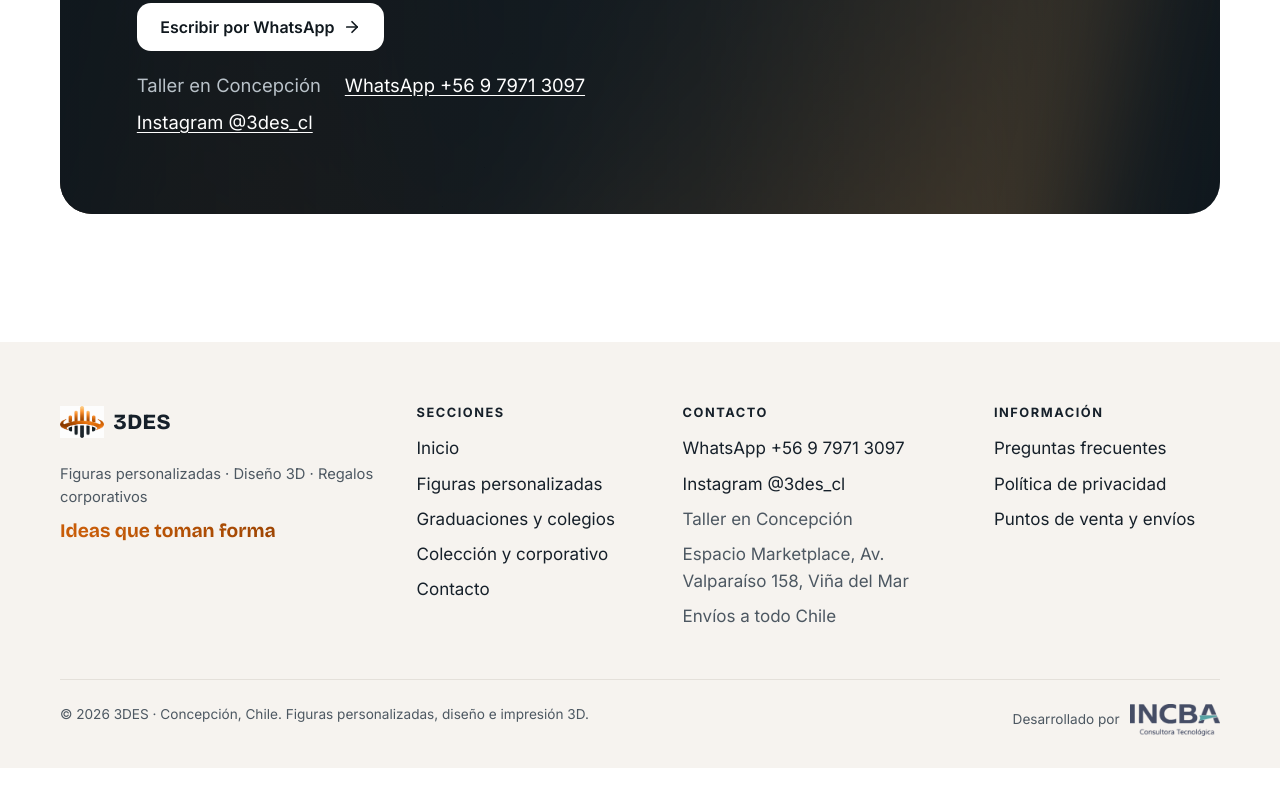
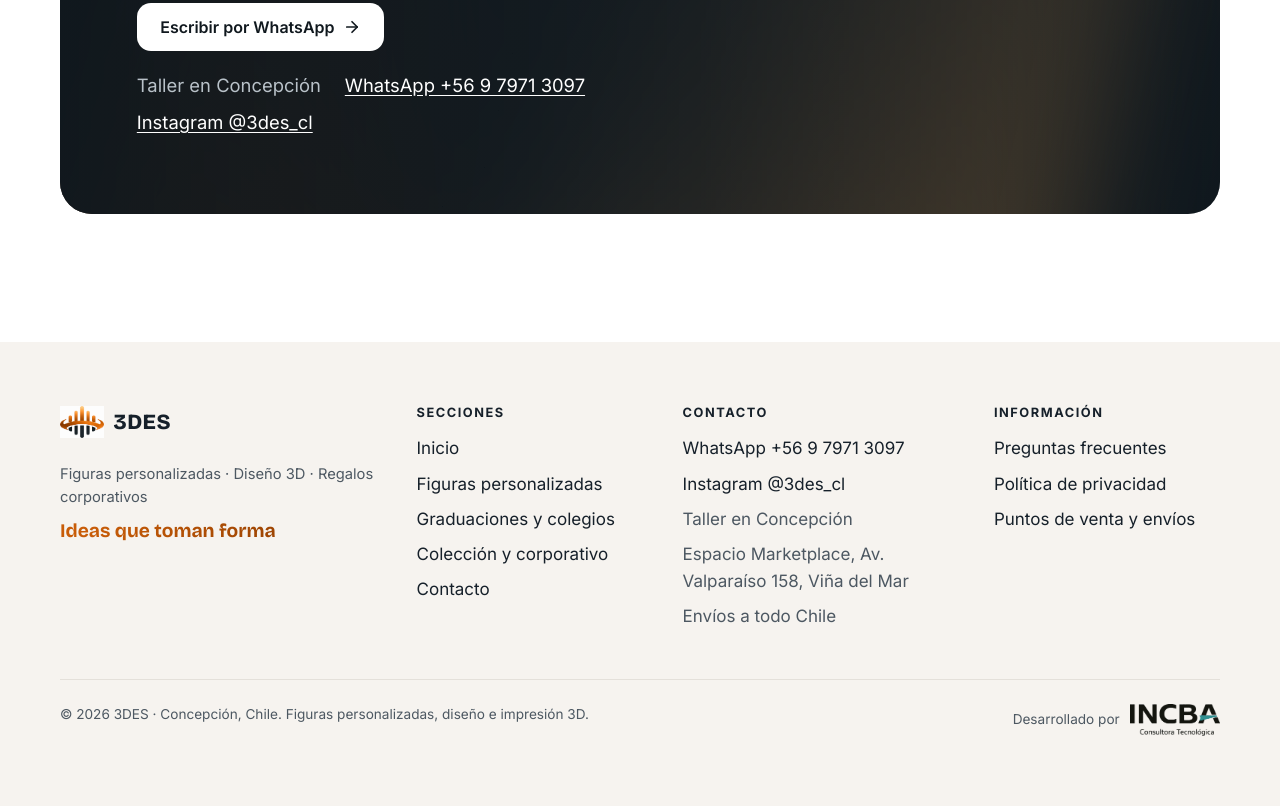
Before and after one commit to 3des-cl/3des-cl.github.io, a plain HTML site: page t/forma/index.html in a window 1280 px wide. Shown: the part 5828-6634 px from the top of the page. Before the commit the page ends 6596 px from the top, so only its background shows below. Drawn offline with nearby package versions, Linux system fonts and the light colour scheme.

Commit message:
Preview del 2026-10-09

```diff
--- a/t/conversacion/tema.css
+++ b/t/conversacion/tema.css
@@ -188,11 +188,12 @@ html.js .aparece { opacity: 0; transform: translateY(14px); transition: opacity
 html.js .aparece.visible { opacity: 1; transform: none; }
 @media (prefers-reduced-motion: reduce) { html.js .aparece { opacity: 1; transform: none; transition: none; } }
 
-/* Crédito de INCBA en el pie: el mismo de Kuyen (logo a la altura de dos líneas, atenuado y entero al pasar). */
+/* Crédito de INCBA en el pie: logo a la altura de dos líneas, con opacidad completa (blanco en pies oscuros, positivo en pies claros). */
 .pie__credito { display: flex; align-items: center; gap: 0.625rem; }
 .pie__credito a { display: inline-flex; border-radius: 0.25rem; }
-.pie__credito-logo { display: block; width: auto; height: 2rem; opacity: 0.8; transition: opacity 300ms; }
-.pie__credito a:hover .pie__credito-logo, .pie__credito a:focus-visible .pie__credito-logo { opacity: 1; }
+.pie__credito-logo { display: block; width: auto; height: 2rem; }
+/* Espacio bajo la última fila del pie: el botón flotante de WhatsApp no tapa el crédito al llegar al final. */
+.pie__legal { padding-bottom: 5.5rem; }
 
 /* ---- Propuesta B · Conversación (cercano) ---- */
 /* Propuesta B · Conversación. Enfoque cercano trasladado a 3DES: la primera
--- a/t/forma/index.html
+++ b/t/forma/index.html
@@ -247,7 +247,7 @@
   </div>
   <div class="contenedor pie__legal">
     <p>© 2026 3DES · Concepción, Chile. Figuras personalizadas, diseño e impresión 3D.</p>
-    <p class="pie__credito">Desarrollado por <a href="https://incba.com.ar" target="_blank" rel="noopener"><img class="pie__credito-logo" src="/img/incba-consultora-oscuro.webp" width="226" height="80" alt="INCBA Consultora Tecnológica" loading="lazy" decoding="async"></a></p>
+    <p class="pie__credito">Desarrollado por <a href="https://incba.com.ar" target="_blank" rel="noopener"><img class="pie__credito-logo" src="/img/incba-consultora-positivo.png" width="226" height="80" alt="INCBA Consultora Tecnológica" loading="lazy" decoding="async"></a></p>
   </div>
 </footer>
 <script src="/sitio.js" defer></script>
--- a/t/forma/tema.css
+++ b/t/forma/tema.css
@@ -188,11 +188,12 @@ html.js .aparece { opacity: 0; transform: translateY(14px); transition: opacity
 html.js .aparece.visible { opacity: 1; transform: none; }
 @media (prefers-reduced-motion: reduce) { html.js .aparece { opacity: 1; transform: none; transition: none; } }
 
-/* Crédito de INCBA en el pie: el mismo de Kuyen (logo a la altura de dos líneas, atenuado y entero al pasar). */
+/* Crédito de INCBA en el pie: logo a la altura de dos líneas, con opacidad completa (blanco en pies oscuros, positivo en pies claros). */
 .pie__credito { display: flex; align-items: center; gap: 0.625rem; }
 .pie__credito a { display: inline-flex; border-radius: 0.25rem; }
-.pie__credito-logo { display: block; width: auto; height: 2rem; opacity: 0.8; transition: opacity 300ms; }
-.pie__credito a:hover .pie__credito-logo, .pie__credito a:focus-visible .pie__credito-logo { opacity: 1; }
+.pie__credito-logo { display: block; width: auto; height: 2rem; }
+/* Espacio bajo la última fila del pie: el botón flotante de WhatsApp no tapa el crédito al llegar al final. */
+.pie__legal { padding-bottom: 5.5rem; }
 
 /* ---- Propuesta A · Forma (aspiracional) ---- */
 /* Propuesta A · Forma. Enfoque aspiracional trasladado a 3DES: energía, el
--- a/t/institucional/tema.css
+++ b/t/institucional/tema.css
@@ -188,11 +188,12 @@ html.js .aparece { opacity: 0; transform: translateY(14px); transition: opacity
 html.js .aparece.visible { opacity: 1; transform: none; }
 @media (prefers-reduced-motion: reduce) { html.js .aparece { opacity: 1; transform: none; transition: none; } }
 
-/* Crédito de INCBA en el pie: el mismo de Kuyen (logo a la altura de dos líneas, atenuado y entero al pasar). */
+/* Crédito de INCBA en el pie: logo a la altura de dos líneas, con opacidad completa (blanco en pies oscuros, positivo en pies claros). */
 .pie__credito { display: flex; align-items: center; gap: 0.625rem; }
 .pie__credito a { display: inline-flex; border-radius: 0.25rem; }
-.pie__credito-logo { display: block; width: auto; height: 2rem; opacity: 0.8; transition: opacity 300ms; }
-.pie__credito a:hover .pie__credito-logo, .pie__credito a:focus-visible .pie__credito-logo { opacity: 1; }
+.pie__credito-logo { display: block; width: auto; height: 2rem; }
+/* Espacio bajo la última fila del pie: el botón flotante de WhatsApp no tapa el crédito al llegar al final. */
+.pie__legal { padding-bottom: 5.5rem; }
 
 /* ---- Propuesta F · Institucional (institucional) ---- */
 /* Propuesta F · Institucional. Enfoque institucional trasladado a 3DES: un
--- a/t/power/tema.css
+++ b/t/power/tema.css
@@ -188,11 +188,12 @@ html.js .aparece { opacity: 0; transform: translateY(14px); transition: opacity
 html.js .aparece.visible { opacity: 1; transform: none; }
 @media (prefers-reduced-motion: reduce) { html.js .aparece { opacity: 1; transform: none; transition: none; } }
 
-/* Crédito de INCBA en el pie: el mismo de Kuyen (logo a la altura de dos líneas, atenuado y entero al pasar). */
+/* Crédito de INCBA en el pie: logo a la altura de dos líneas, con opacidad completa (blanco en pies oscuros, positivo en pies claros). */
 .pie__credito { display: flex; align-items: center; gap: 0.625rem; }
 .pie__credito a { display: inline-flex; border-radius: 0.25rem; }
-.pie__credito-logo { display: block; width: auto; height: 2rem; opacity: 0.8; transition: opacity 300ms; }
-.pie__credito a:hover .pie__credito-logo, .pie__credito a:focus-visible .pie__credito-logo { opacity: 1; }
+.pie__credito-logo { display: block; width: auto; height: 2rem; }
+/* Espacio bajo la última fila del pie: el botón flotante de WhatsApp no tapa el crédito al llegar al final. */
+.pie__legal { padding-bottom: 5.5rem; }
 
 /* ---- Propuesta C · Vitrina (power) ---- */
 /* Propuesta C · Vitrina. Reproduce la vista previa de marketing del estilo power del registro
@@ -449,3 +450,6 @@ p a:not(.boton), li a:not(.boton) { color: var(--color-primary); text-underline-
 }
 .pie__datos a { color: var(--color-subtle); }
 @media (max-width: 640px) { .panel__datos dd { font-size: .95rem; overflow-wrap: anywhere; } }
+
+/* El botón flotante de esta propuesta es más alto: más espacio bajo el crédito de INCBA. */
+.pie__legal { padding-bottom: 6.5rem; }
--- a/t/premium/tema.css
+++ b/t/premium/tema.css
@@ -188,11 +188,12 @@ html.js .aparece { opacity: 0; transform: translateY(14px); transition: opacity
 html.js .aparece.visible { opacity: 1; transform: none; }
 @media (prefers-reduced-motion: reduce) { html.js .aparece { opacity: 1; transform: none; transition: none; } }
 
-/* Crédito de INCBA en el pie: el mismo de Kuyen (logo a la altura de dos líneas, atenuado y entero al pasar). */
+/* Crédito de INCBA en el pie: logo a la altura de dos líneas, con opacidad completa (blanco en pies oscuros, positivo en pies claros). */
 .pie__credito { display: flex; align-items: center; gap: 0.625rem; }
 .pie__credito a { display: inline-flex; border-radius: 0.25rem; }
-.pie__credito-logo { display: block; width: auto; height: 2rem; opacity: 0.8; transition: opacity 300ms; }
-.pie__credito a:hover .pie__credito-logo, .pie__credito a:focus-visible .pie__credito-logo { opacity: 1; }
+.pie__credito-logo { display: block; width: auto; height: 2rem; }
+/* Espacio bajo la última fila del pie: el botón flotante de WhatsApp no tapa el crédito al llegar al final. */
+.pie__legal { padding-bottom: 5.5rem; }
 
 /* ---- Propuesta D · Galería (premium) ---- */
 /* Propuesta D · Galería. Reproduce la vista previa de marketing del estilo premium del registro
--- a/t/terracotta/tema.css
+++ b/t/terracotta/tema.css
@@ -188,11 +188,12 @@ html.js .aparece { opacity: 0; transform: translateY(14px); transition: opacity
 html.js .aparece.visible { opacity: 1; transform: none; }
 @media (prefers-reduced-motion: reduce) { html.js .aparece { opacity: 1; transform: none; transition: none; } }
 
-/* Crédito de INCBA en el pie: el mismo de Kuyen (logo a la altura de dos líneas, atenuado y entero al pasar). */
+/* Crédito de INCBA en el pie: logo a la altura de dos líneas, con opacidad completa (blanco en pies oscuros, positivo en pies claros). */
 .pie__credito { display: flex; align-items: center; gap: 0.625rem; }
 .pie__credito a { display: inline-flex; border-radius: 0.25rem; }
-.pie__credito-logo { display: block; width: auto; height: 2rem; opacity: 0.8; transition: opacity 300ms; }
-.pie__credito a:hover .pie__credito-logo, .pie__credito a:focus-visible .pie__credito-logo { opacity: 1; }
+.pie__credito-logo { display: block; width: auto; height: 2rem; }
+/* Espacio bajo la última fila del pie: el botón flotante de WhatsApp no tapa el crédito al llegar al final. */
+.pie__legal { padding-bottom: 5.5rem; }
 
 /* ---- Propuesta E · Taller (terracotta) ---- */
 /* Propuesta E · Taller. Reproduce la vista previa de marketing del estilo terracotta del registro
```
Also changed, not shown: t/conversacion/coleccion-y-corporativo.html (+1 -1 lines), t/conversacion/contacto.html (+1 -1 lines), t/conversacion/figuras-personalizadas.html (+1 -1 lines), t/conversacion/graduaciones.html (+1 -1 lines), t/conversacion/index.html (+1 -1 lines), t/forma/coleccion-y-corporativo.html (+1 -1 lines), t/forma/contacto.html (+1 -1 lines), t/forma/figuras-personalizadas.html (+1 -1 lines), t/forma/graduaciones.html (+1 -1 lines), img/incba-consultora-oscuro.webp (deleted), img/incba-consultora-positivo.png (added).
